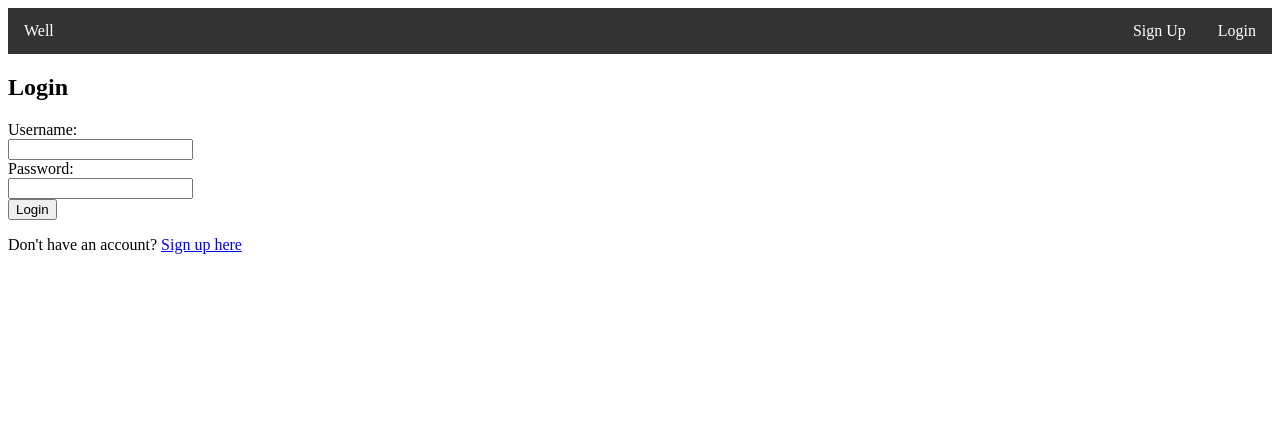
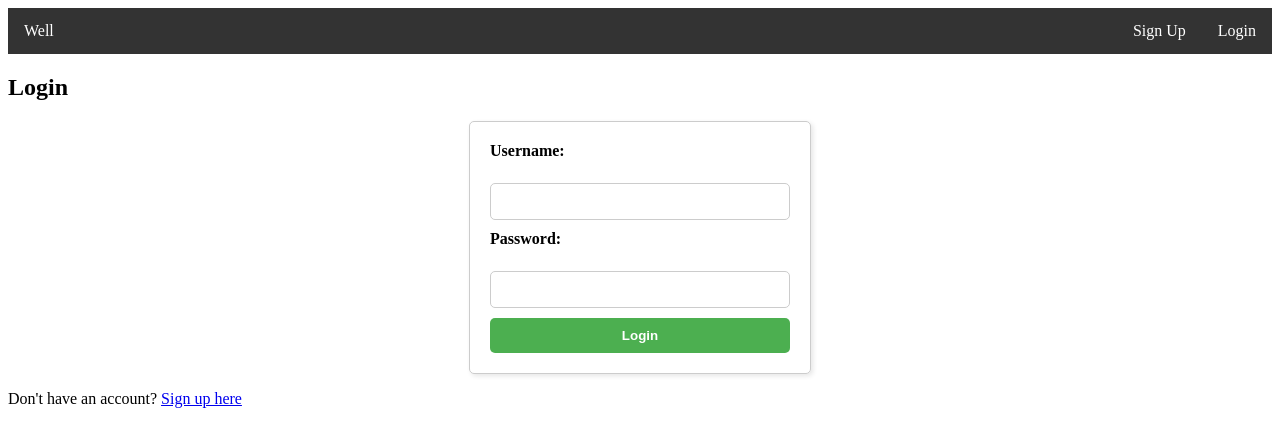
Before and after one commit to EtienneAbeng/WellMusic, a Django app: page / in a window 1280 px wide. Shown: the top 447 px of the page. Run offline with Django 4.2, Linux system fonts and the light colour scheme.

Commit message:
Add navigation bar styles and form styles This commit adds styles for the navigation bar and forms in the `style.css` file.

```diff
--- a/well/static/styles/style.css
+++ b/well/static/styles/style.css
@@ -1,3 +1,4 @@
+/* Styles for the navigation bar */
 .navbar {
     background-color: #333;
     overflow: hidden;
@@ -20,3 +21,59 @@
 .navbar a.right {
     float: right;
 }
+
+/* General styles for forms */
+form {
+  width: 300px;
+  margin: 0 auto;
+  padding: 20px;
+  border: 1px solid #ccc;
+  border-radius: 5px;
+  box-shadow: 2px 2px 5px rgba(0, 0, 0, 0.1);
+}
+
+label {
+  display: block;
+  margin-bottom: 5px;
+  font-weight: bold;
+}
+
+input[type="text"],
+input[type="password"] {
+  width: 100%;
+  padding: 10px;
+  margin-bottom: 10px;
+  border: 1px solid #ccc;
+  border-radius: 5px;
+  box-sizing: border-box;
+}
+
+input[type="submit"] {
+  width: 100%;
+  padding: 10px;
+  background-color: #4CAF50;
+  color: white;
+  border: none;
+  border-radius: 5px;
+  cursor: pointer;
+  font-weight: bold;
+}
+
+input[type="submit"]:hover {
+  background-color: #45a049;
+}
+
+/* Styles for the login page */
+#login-form {
+  background-color: #f9f9f9;
+}
+
+/* Styles for the signup page */
+#signup-form {
+  background-color: #f2f2f2;
+}
+
+/* Styles for the logout page */
+#logout-form {
+  background-color: #e6e6e6;
+}
```
